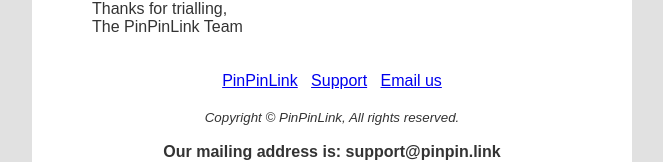
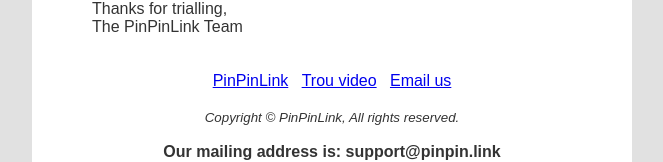
Before and after one commit to PinPinLink/mail-tie, a website: page demo/index.html in a window 1280 px wide. Shown: the part 1567-1729 px from the top of the page, without its empty margins (308-971 px from the left). Drawn offline with Linux system fonts and the light colour scheme.

Commit message:
fix demo page

```diff
--- a/demo/index.html
+++ b/demo/index.html
@@ -39,7 +39,7 @@
             </tr>
             <tr>
                 <td align="center" style="padding: 5px 10% 15px;">
-                    <a href="https://pinpin.link">PinPinLink</a>&nbsp;&nbsp;&nbsp;<a href="https://goo.gl/EoTyJ5">Support</a>&nbsp;&nbsp;&nbsp;<a href="mailto:support@pinpin.link">Email us</a>
+                    <a href="https://pinpin.link">PinPinLink</a>&nbsp;&nbsp;&nbsp;<a href="https://goo.gl/hK4mY9">Trou video</a>&nbsp;&nbsp;&nbsp;<a href="mailto:support@pinpin.link">Email us</a>
                 </td>
             </tr>
             <tr>
--- a/package.json
+++ b/package.json
@@ -1,6 +1,6 @@
 {
   "name": "mail-tie",
-  "version": "0.1.0",
+  "version": "0.1.1",
   "description": "HTML mail embedded image",
   "repository": {
     "type": "git",
```
